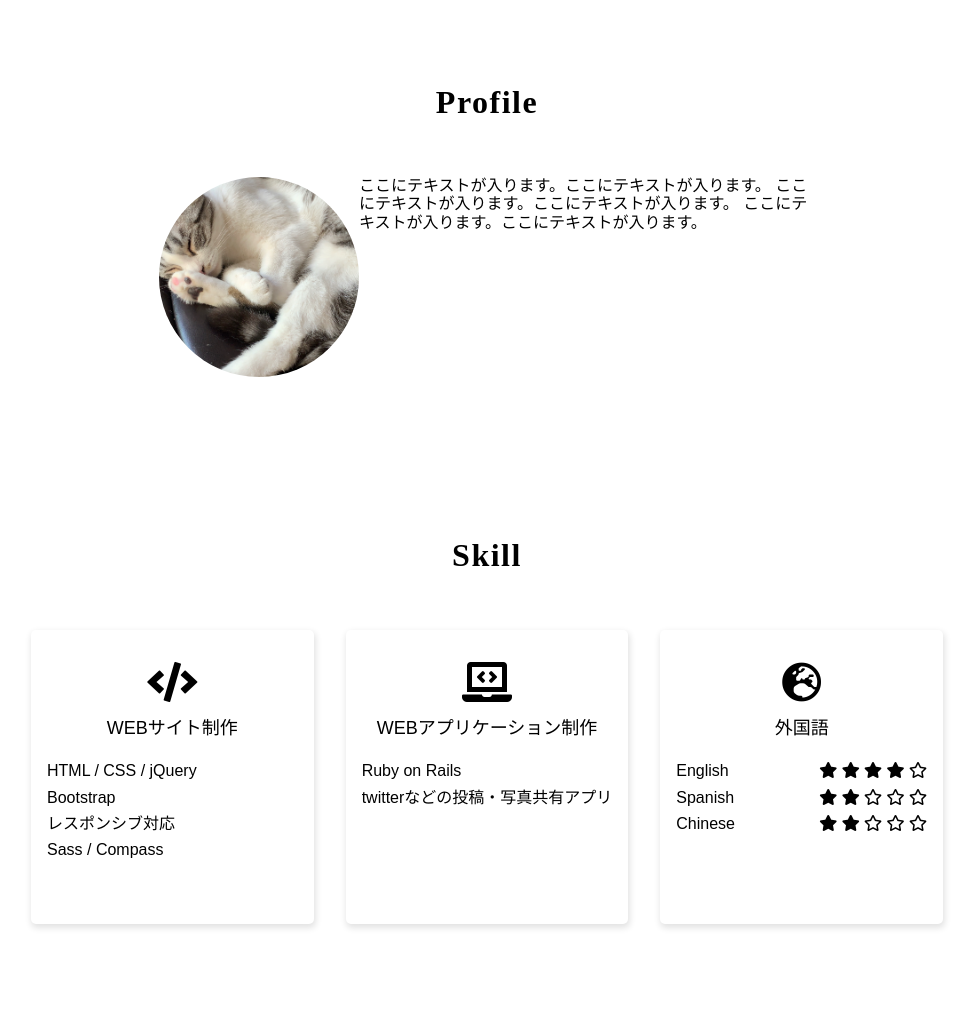
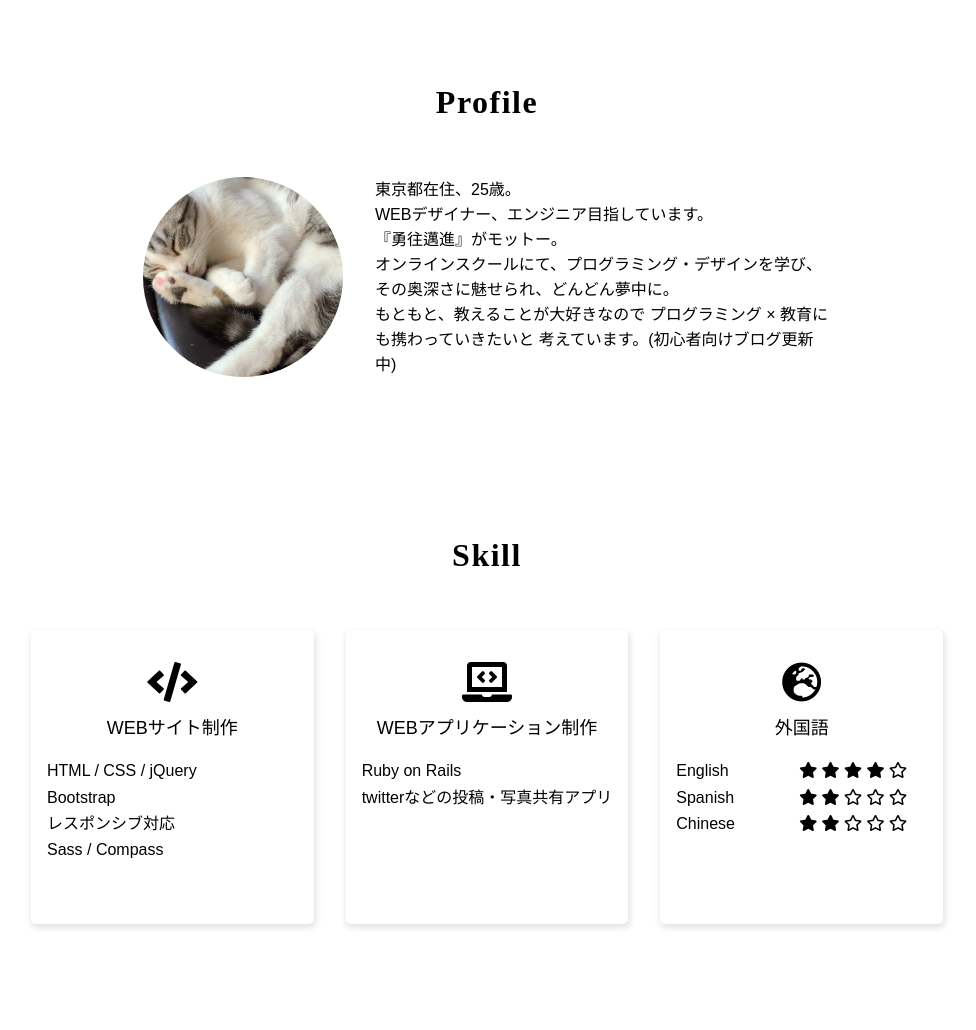
Before and after one commit to YunaSuzuki/portfolio-second, a PHP site: page / in a window 1280 px wide. Shown: the part 404-1434 px from the top of the page, without its empty margins (153-1129 px from the left). Run offline with PHP 8.4, Linux system fonts and the light colour scheme; some libraries are stand-ins or nearby versions.

Commit message:
modify class-name and construction

```diff
--- a/index.html
+++ b/index.html
@@ -17,127 +17,132 @@
     </header>
     <main class="container">
       <section class="section profile">
-        <p class="title">Profile</p>
+        <p class="section__title">Profile</p>
         <div class="flex-box">
-          <div class="profile__image flex-box__left"></div>
-          <div class="profile__contents flex-box__right">
-            <div class="profile__contents__text">
-              ここにテキストが入ります。ここにテキストが入ります。
-              ここにテキストが入ります。ここにテキストが入ります。
-              ここにテキストが入ります。ここにテキストが入ります。
-            </div>
+          <div class="profile__imagebox flex-box__left"></div>
+          <div class="profile__textbox flex-box__right">
+            <p class="profile__textbox__row">東京都在住、25歳。</p>
+            <p class="profile__textbox__row">WEBデザイナー、エンジニア目指しています。</p>
+            <p class="profile__textbox__row">『勇往邁進』がモットー。</p>
+            <p class="profile__textbox__row">オンラインスクールにて、プログラミング・デザインを学び、
+            その奥深さに魅せられ、どんどん夢中に。</p>
+            <p class="profile__textbox__row">
+              もともと、教えることが大好きなので
+              プログラミング × 教育にも携わっていきたいと
+              考えています。(初心者向けブログ更新中)
+            </p>
           </div>
         </div>
       </section>
       <section class="section skill">
-        <p class="title">Skill</p>
-        <div class="skill-box">
-          <div class="section__block skill__block">
-            <i class="fas fa-code skill__block__icon"></i>
-            <p class="skill__block__subtitle">WEBサイト制作</p>
-            <div class="skill__block__detail-box">
-              <span class="skill__block__detail-box__text">
+        <p class="section__title">Skill</p>
+        <div class="skill-wrapper">
+          <div class="skill__block">
+            <i class="fas fa-code skill__block__topicon"></i>
+            <p class="skill__block__title">WEBサイト制作</p>
+            <div class="skill__block__lists">
+              <span class="skill__block__lists__row">
                 HTML / CSS / jQuery
               </span>
-              <span class="skill__block__detail-box__text">
+              <span class="skill__block__lists__row">
                 Bootstrap
               </span>
-              <span class="skill__block__detail-box__text">
+              <span class="skill__block__lists__row">
                 レスポンシブ対応
               </span>
-              <span class="skill__block__detail-box__text">
+              <span class="skill__block__lists__row">
                 Sass / Compass
               </span>
             </div>
           </div>
-          <div class="section__block skill__block">
-            <i class="fas fa-laptop-code skill__block__icon"></i>
-            <p class="skill__block__subtitle">WEBアプリケーション制作</p>
-            <div class="skill__block__detail-box">
-              <span class="skill__block__detail-box__text">
+          <div class="skill__block">
+            <i class="fas fa-laptop-code skill__block__topicon"></i>
+            <p class="skill__block__title">WEBアプリケーション制作</p>
+            <div class="skill__block__lists">
+              <span class="skill__block__lists__row">
                 Ruby on Rails
               </span>
-              <span class="skill__block__detail-box__text">
+              <span class="skill__block__lists__row">
                 twitterなどの投稿・写真共有アプリ
               </span>
             </div>
           </div>
-          <div class="section__block skill__block">
-            <i class="fas fa-globe-europe skill__block__icon"></i>
-            <p class="skill__block__subtitle">外国語</p>
-            <div class="skill__block__detail-box">
-              <div class="skill__block__detail-box__row">
+          <div class="skill__block">
+            <i class="fas fa-globe-europe skill__block__topicon"></i>
+            <p class="skill__block__title">外国語</p>
+            <ul class="skill__block__lists">
+              <li class="skill__block__lists__row">
                 <span>English</span>
-                <span class="skill__block__detail-box__row__icons">
+                <span class="skill__block__lists__row__stars">
                   <i class="fas fa-star"></i>
                   <i class="fas fa-star"></i>
                   <i class="fas fa-star"></i>
                   <i class="fas fa-star"></i>
                   <i class="far fa-star"></i>
                 </span>
-              </div>
-              <div class="skill__block__detail-box__row">
+              </li>
+              <li class="skill__block__lists__row">
                 <span>Spanish</span>
-                <span class="skill__block__detail-box__row__icons">
+                <span class="skill__block__lists__row__stars">
                   <i class="fas fa-star"></i>
                   <i class="fas fa-star"></i>
                   <i class="far fa-star"></i>
                   <i class="far fa-star"></i>
                   <i class="far fa-star"></i>
                 </span>
-              </div>
-              <div class="skill__block__detail-box__row">
+              </li>
+              <li class="skill__block__lists__row">
                 <span>Chinese</span>
-                <span class="skill__block__detail-box__row__icons">
+                <span class="skill__block__lists__row__stars">
                   <i class="fas fa-star"></i>
                   <i class="fas fa-star"></i>
                   <i class="far fa-star"></i>
                   <i class="far fa-star"></i>
                   <i class="far fa-star"></i>
                 </span>
-              </div>
+              </li>
+            </ul>
+          </div>
+        </div>
+      </section>
+      <section class="section works">
+        <p class="section__title">Works</p>
+        <div class="works-wrapper">
+          <div class="works__block">
+            <div class="works__block__image" id="corporate-site__bg"></div>
+            <div class="works__block__textbox">
+              <p class="works__block__textbox__upper">架空コーポレートサイト</p>
+              <p class="works__block__textbox__lower">コンテンツ編集中</p>
+            </div>
+          </div>
+          <div class="works__block">
+            <div class="works__block__image" id="smacam__bg"></div>
+            <div class="works__block__textbox">
+              <p class="works__block__textbox__upper">WEBサービスLP</p>
+            </div>
+          </div>
+          <div class="works__block">
+            <div class="works__block__image" id="weblog__bg"></div>
+            <div class="works__block__textbox">
+              <p class="works__block__textbox__upper">ブログサイト</p>
+              <p class="works__block__textbox__lower">コンテンツ更新中</p>
+            </div>
+          </div>
+          <div class="works__block">
+            <div class="works__block__image" id="animal__bg"></div>
+            <div class="works__block__textbox">
+              <p class="works__block__textbox__upper">WEBアプリLP</p>
+              <p class="works__block__textbox__lower">コンテンツ更新中</p>
             </div>
           </div>
         </div>
       </section>
-      <section class="section">
-        <p class="title">Works</p>
-        <div class="works">
-          <div class="works__block">
-            <div class="works__block__image" id="corporate-site__bg"></div>
-            <div class="works__block__text-box">
-              <p class="works__block__text-box__upper">架空コーポレートサイト</p>
-              <p class="works__block__text-box__lower">コンテンツ編集中</p>
-            </div>
-          </div>
-          <div class="works__block">
-            <div class="works__block__image" id="smacam__bg"></div>
-            <div class="works__block__text-box">
-              <p class="works__block__text-box__upper">WEBサービスLP</p>
-            </div>
-          </div>
-          <div class="works__block">
-            <div class="works__block__image" id="weblog__bg"></div>
-            <div class="works__block__text-box">
-              <p class="works__block__text-box__upper">ブログサイト</p>
-              <p class="works__block__text-box__lower">コンテンツ更新中</p>
-            </div>
-          </div>
-          <div class="works__block">
-            <div class="works__block__image" id="animal__bg"></div>
-            <div class="works__block__text-box">
-              <p class="works__block__text-box__upper">WEBアプリLP</p>
-              <p class="works__block__text-box__lower">コンテンツ更新中</p>
-            </div>
-          </div>
-        </div>
-      </section>
-      <section class="section">
-        <p class="title">Contact</p>
-        <ul class="icon-box">
-          <li><img src="images/twitter.png" id="twitter_icon"></li>
-          <li><img src="images/instagram.png"></li>
-          <li><img src="images/mail.png" id="mai_icon"></li>
+      <section class="section contact">
+        <p class="section__title">Contact</p>
+        <ul class="iconbox">
+          <li class="icon-bg"><img src="images/twitter.png" id="twitter_icon"></li>
+          <li class="icon-bg"><img src="images/instagram.png"></li>
+          <li class="icon-bg"><img src="images/mail.png" id="mai_icon"></li>
         </ul>
       </section>
     </main>
--- a/sass/style.scss
+++ b/sass/style.scss
@@ -94,9 +94,8 @@ ul{
   @media #{$more-than-tb}{
     margin-bottom: 160px;
   }
-}
 
-.title{
+  &__title{
     text-align: center;
     @include title-font;
 
@@ -110,6 +109,7 @@ ul{
       @include fontsize(32);
     }
   }
+}
 
 .profile{
 
@@ -120,19 +120,12 @@ ul{
 
       &__right{
         width: 50%;
-
-      }
-
-      .profile__contents__text{
-        display: inline-block;
-        vertical-align: middle;
-
       }
     }
   }
 
 
-  &__image{
+  &__imagebox{
     background-image: url('../images/profile_img.jpg');
     @include bg-config;
     width: 200px;
@@ -144,17 +137,21 @@ ul{
     }
 
     @media #{$more-than-tb}{
-
+      margin-right: 32px;
     }
   }
 
-  &__contents{
+  &__textbox{
     font-family: $contents-font;
+
+    &__row{
+      line-height: 25px;
+    }
   }
 }
 
 //skill
-.skill-box{
+.skill-wrapper{
   @media #{$skillbox-flex}{
     display: flex;
     justify-content: space-between;
@@ -180,40 +177,34 @@ ul{
     padding: 32px 16px 56px;
   }
 
-  &__icon{
+  &__topicon{
     @include fontsize(40);
   }
 
-  &__subtitle{
+  &__title{
     margin: 16px 0;
     @include fontsize(18);
   }
 
-  &__detail-box{
+  &__lists{
     margin-top: 24px;
     text-align: left;
 
-    &__text{
-      display: block;
-      margin: 8px 0;
-
-      &__icon{
-        display: inline-block;
-        text-align: right;
-      }
-    }
-
     &__row{
       display: flex;
-      justify-content: space-between;
-      margin: 8px 0;
+      margin-bottom: 8px;
+
+      span{
+        display: block;
+        width: 49%;
+      }
     }
   }
 
 }
 
 //works
-.works{
+.works-wrapper{
   @media #{$more-than-tb}{
     display: flex;
     justify-content: space-between;
@@ -257,7 +248,7 @@ ul{
     background-image: url('../images/animal-app.png');
   }
 
-  &__text-box{
+  &__textbox{
     font-family: $contents-font;
     text-align: center;
 
@@ -272,7 +263,7 @@ ul{
 }
 
 //contact
-.icon-box{
+.iconbox{
   display: flex;
   margin: auto;
 
@@ -287,7 +278,7 @@ ul{
     justify-content: space-around;
   }
 
-  li{
+  .icon-bg{
     display: block;
     text-align: center;
     @include box-shadow(1px 3px 6px 1px #E3E3E3);
--- a/stylesheets/style.css
+++ b/stylesheets/style.css
@@ -97,11 +96,8 @@ ul {
     display: flex;
     justify-content: center; }
     .profile .flex-box__right {
-      width: 50%; }
-    .profile .flex-box .profile__contents__text {
-      display: inline-block;
-      vertical-align: middle; } }
-.profile__image {
+      width: 50%; } }
+.profile__imagebox {
   background-image: url("../images/profile_img.jpg");
   background-repeat: no-repeat;
   background-size: cover;
@@ -112,13 +108,18 @@ ul {
   -webkit-border-radius: 100px;
   border-radius: 100px; }
   @media (max-width: 560px) {
-    .profile__image {
+    .profile__imagebox {
       margin: auto; } }
-.profile__contents {
+  @media (min-width: 561px) {
+    .profile__imagebox {
+      margin-right: 32px; } }
+.profile__textbox {
   font-family: "ヒラギノ明朝 ProN", "Hiragino Mincho ProN", "Yu Mincho Light", "YuMincho", "Yu Mincho", "游明朝体", sans-serif; }
+  .profile__textbox__row {
+    line-height: 25px; }
 
 @media (min-width: 800px) {
-  .skill-box {
+  .skill-wrapper {
     display: flex;
     justify-content: space-between; } }
 
@@ -142,29 +143,25 @@ ul {
     .skill__block {
       width: 31%;
       padding: 32px 16px 56px; } }
-  .skill__block__icon {
+  .skill__block__topicon {
     font-size: 40px;
     font-size: 2.5rem; }
-  .skill__block__subtitle {
+  .skill__block__title {
     margin: 16px 0;
     font-size: 18px;
     font-size: 1.125rem; }
-  .skill__block__detail-box {
+  .skill__block__lists {
     margin-top: 24px;
     text-align: left; }
-    .skill__block__detail-box__text {
-      display: block;
-      margin: 8px 0; }
-      .skill__block__detail-box__text__icon {
-        display: inline-block;
-        text-align: right; }
-    .skill__block__detail-box__row {
+    .skill__block__lists__row {
       display: flex;
-      justify-content: space-between;
-      margin: 8px 0; }
+      margin-bottom: 8px; }
+      .skill__block__lists__row span {
+        display: block;
+        width: 49%; }
 
 @media (min-width: 561px) {
-  .works {
+  .works-wrapper {
     display: flex;
     justify-content: space-between;
     flex-wrap: wrap; } }
```
Also changed, not shown: other parts of stylesheets/style.css (+15 -16 lines), 1 other file. Lines whose indentation alone changed are shown as unchanged.
